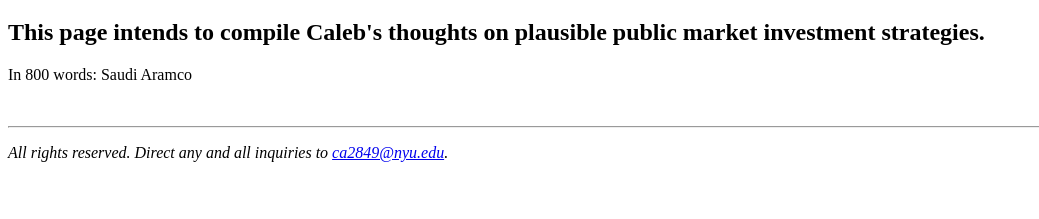
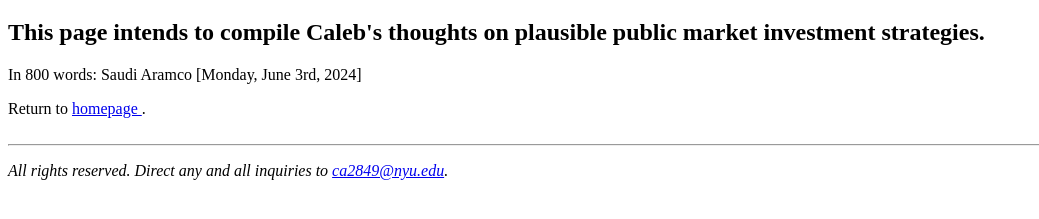
Before and after one commit to calebkashes/site, a plain HTML site: page chessboard.html in a window 1280 px wide. Shown: the part 61-280 px from the top of the page, without its empty margins (0-1039 px from the left). Drawn offline with Linux system fonts and the light colour scheme.

Commit message:
Tuesday, June 4th

```diff
--- a/chessboard.html
+++ b/chessboard.html
@@ -18,10 +18,13 @@
         </h2>
 
         <p>
-			In 800 words: Saudi Aramco
+			In 800 words: Saudi Aramco [Monday, June 3rd, 2024] <br>
+
 		</p>
 
         <footer>
+
+            Return to <a href="https://calebkashes.github.io/site/"> homepage </a>. <br>
 
             <br>
             <hr>
```
Also changed, not shown: celebration.html (+2 -0 lines), coursework.html (+3 -0 lines), resume.html (+2 -0 lines).
